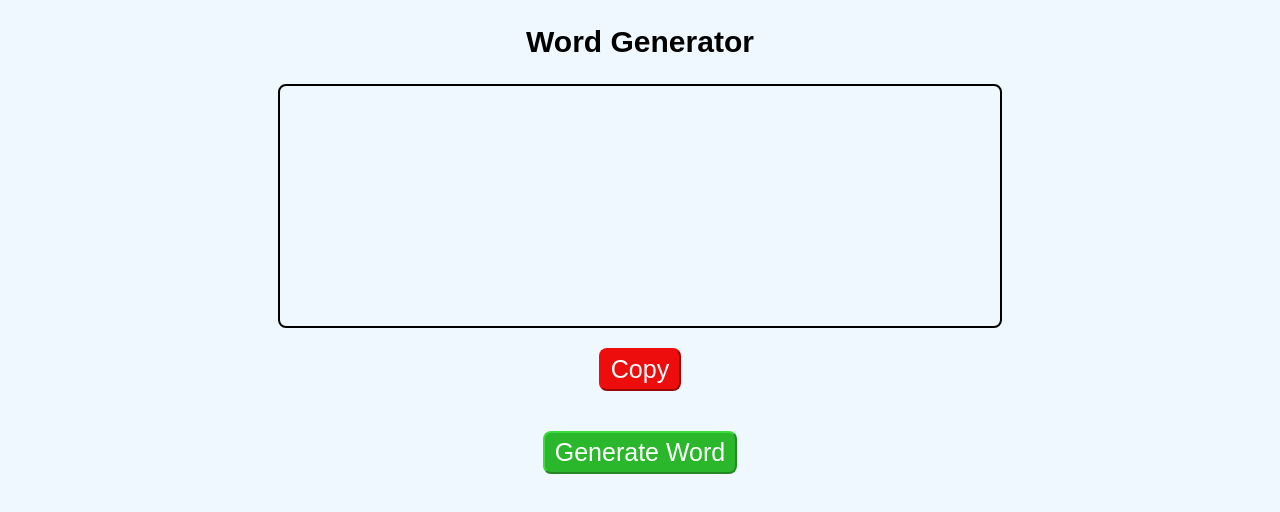
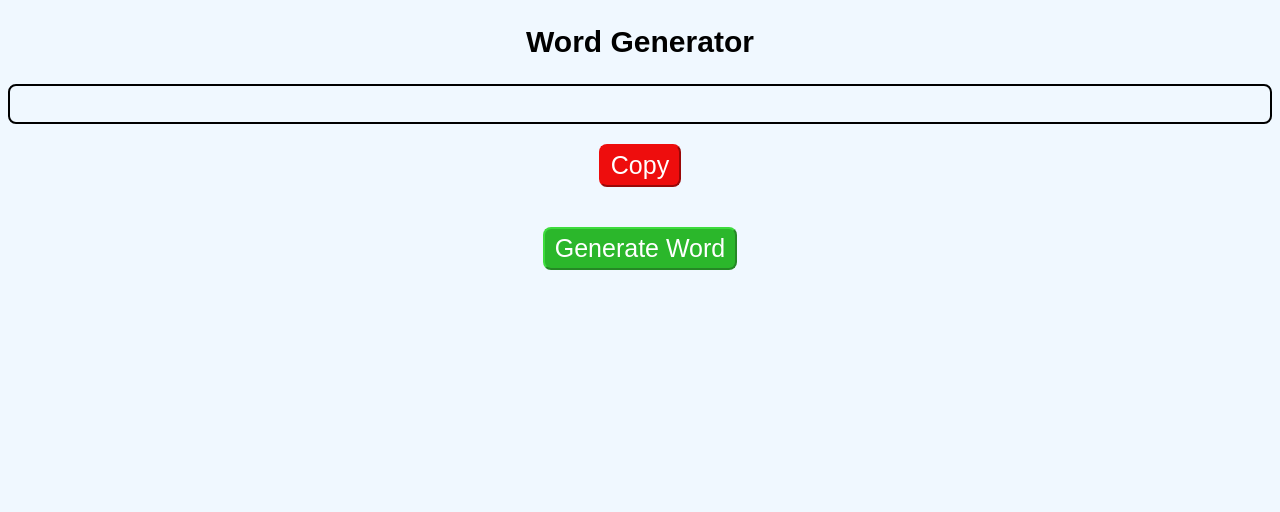
Before and after one commit to HardikMarlapudi/WordGenerator, a React (Vite) app in the folder wordGenerator/: page / in a window 1280 px wide. Shown: the top 512 px of the page. Built offline with nearby package versions, Linux system fonts and the light colour scheme.

Commit message:
fixed border css slignment

```diff
--- a/wordGenerator/src/WordGenerator.css
+++ b/wordGenerator/src/WordGenerator.css
@@ -13,8 +13,9 @@
     display: block;
     border: 2px solid;
     border-radius: 0.5rem;
-    width: 45rem;
-    height: 15rem;
+    padding: 5px 10px;
+    width: auto;
+    height: auto;
 }
 
 #word {
```
Also changed, not shown: 1 other file (tests, documents, lock files or other folders).
